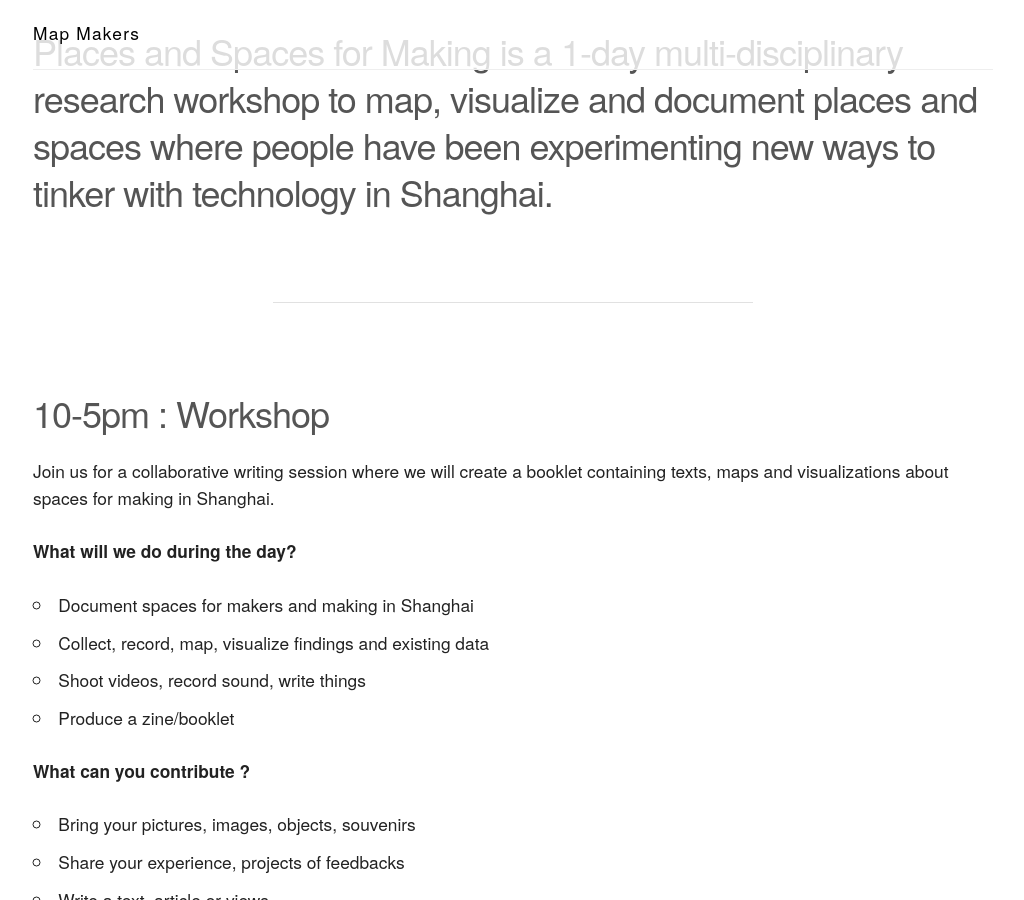
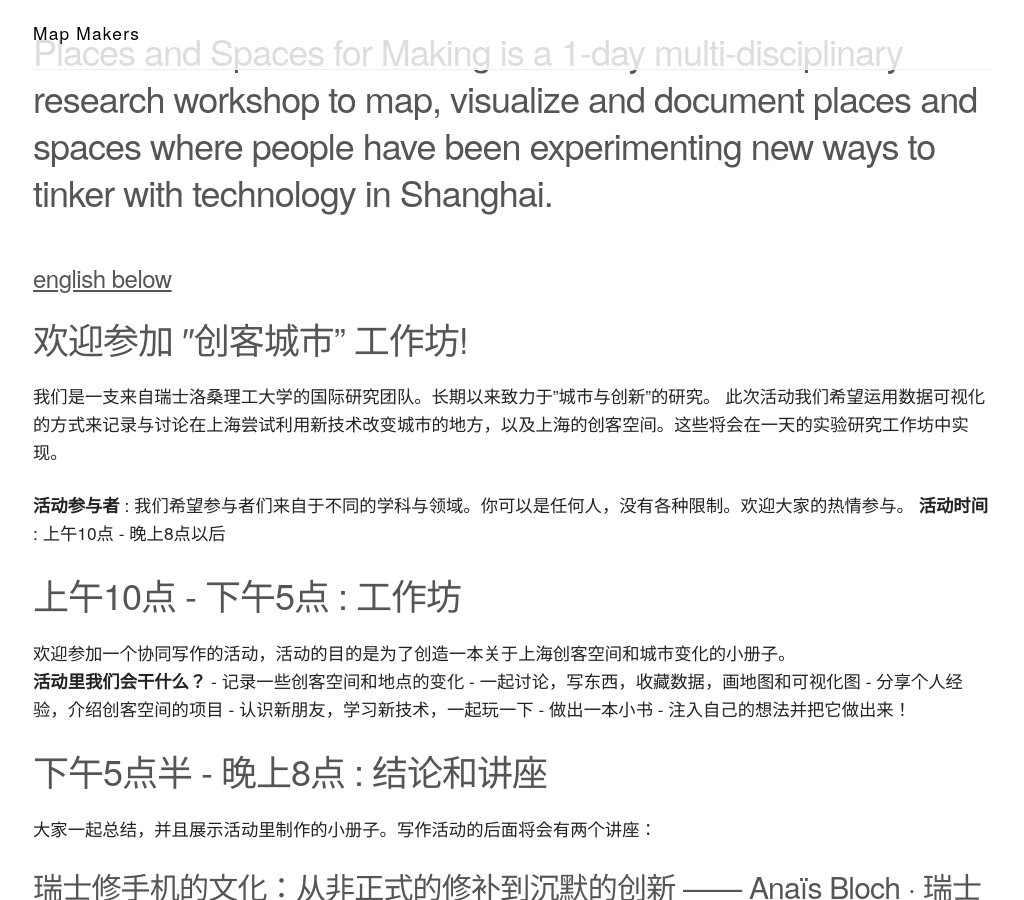
Before and after one commit to clemsos/mapmakers.space, a Jekyll site: the page built from _posts/2018-02-15-workshop-shanghai.md, in a window 1280 px wide and 900 px high, scrolled down 1721 px. Shown: the whole window, without its empty margins (127-1151 px from the left). Built offline with Jekyll 4.4.1, drawn with Linux system fonts in a browser that asks for light colours; some of the changed text lies outside the part shown.

Commit message:
shanghai: add chinese language

```diff
--- a/_posts/2018-02-15-workshop-shanghai.md
+++ b/_posts/2018-02-15-workshop-shanghai.md
@@ -10,6 +10,42 @@ thumbnail: /uploads/workshop-shanghai/flyer_workshop_shanghai.jpg
 
 ### Places and Spaces for Making is a 1-day multi-disciplinary research workshop to map, visualize and document places and spaces where people have been experimenting new ways to tinker with technology in Shanghai.
 
+##### [English below](#english)
+
+### 欢迎参加 ″创客城市” 工作坊!
+我们是一支来自瑞士洛桑理工大学的国际研究团队。长期以来致力于”城市与创新”的研究。 此次活动我们希望运用数据可视化的方式来记录与讨论在上海尝试利用新技术改变城市的地方，以及上海的创客空间。这些将会在一天的实验研究工作坊中实现。
+
+
+**活动参与者** :  我们希望参与者们来自于不同的学科与领域。你可以是任何人，没有各种限制。欢迎大家的热情参与。
+**活动时间** :      上午10点 - 晚上8点以后
+
+### 上午10点 - 下午5点 : 工作坊
+
+欢迎参加一个协同写作的活动，活动的目的是为了创造一本关于上海创客空间和城市变化的小册子。
+**活动里我们会干什么？** - 记录一些创客空间和地点的变化 - 一起讨论，写东西，收藏数据，画地图和可视化图 - 分享个人经验，介绍创客空间的项目 - 认识新朋友，学习新技术，一起玩一下 - 做出一本小书 - 注入自己的想法并把它做出来！
+
+### 下午5点半 - 晚上8点 : 结论和讲座
+大家一起总结，并且展示活动里制作的小册子。写作活动的后面将会有两个讲座：
+
+#### 瑞士修手机的文化：从非正式的修补到沉默的创新 —— Anaïs Bloch · 瑞士 · 日内瓦造型艺术学院（HEAD）
+Anaïs Bloch 是一位来自瑞士的产品设计师，日内瓦造型艺术学院（HEAD）和洛桑造型艺术学院（ECAL）的研究员和设计老师 。她将会为大家介绍自己的研究，关于瑞士修手机的文化。[项目链接（英文）](https://www.hesge.ch/head/en/project/mobile-repair-cultures-informal-repair-silent-innovation-smartphone-case)
+
+![](/uploads/workshop-shanghai/head-mobilerepair.jpg)
+
+#### 新产业和空间变化 —— Emanuele Protti · 意大利 · 都灵理工大学（Polito)
+
+Emanuele Protti 是一个建筑师和博士研究员，来自都灵理工大学Future Urban Legacy Lab（FULL）. 他讲座的内容是关于新城市经济现象对工业建筑和空间变化。
+
+![](/uploads/workshop-shanghai/urban_warehouse_factory_building_industrial_industry_structure_space-1170735.jpg)
+
+##### 晚上8点以后： 讲座之后，我们会为大家准备一些简餐。
+
+**活动信息**
+
+* 周六2018年三月三号
+* **工作放**: 上午10点 - 下午5点 / **讲座** : 下午5点半 - 晚上8点
+* **语言**: English/中文
+* **地点**:  江宁路77号恒顺大楼3楼 —— [点评网](http://www.dianping.com/shop/69177919)
 
 ---
 
```
